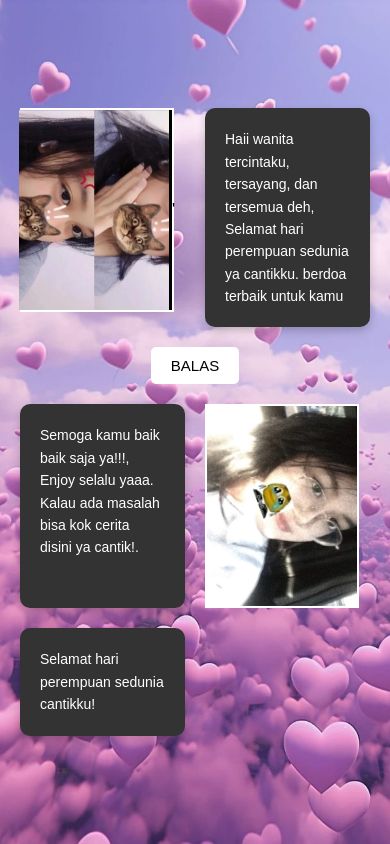
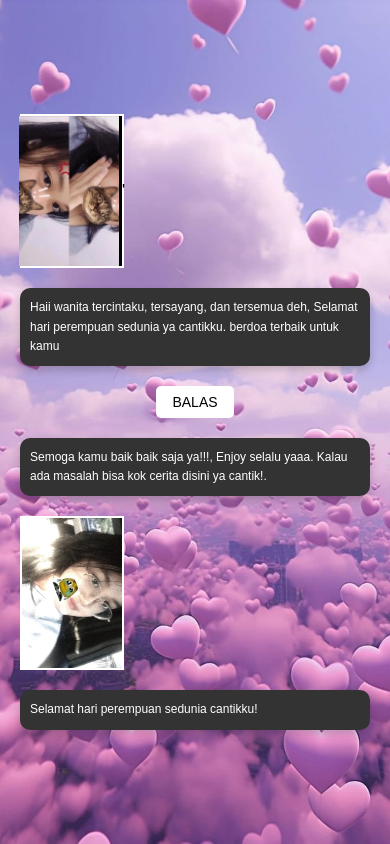
Before and after one commit to Nothingness1312/My-Girl, a plain HTML site: page index.html in a window 390 px wide. Drawn offline with Linux system fonts and the light colour scheme.

Commit message:
style.css

```diff
--- a/style.css
+++ b/style.css
@@ -11,6 +11,7 @@ body {
     font-family: Arial, sans-serif;
     box-sizing: border-box;
 }
+
 .container {
     display: grid;
     grid-template-areas:
@@ -22,6 +23,7 @@ body {
     text-align: center;
     position: relative;
 }
+
 .box {
     width: 150px;
     height: 200px;
@@ -31,34 +33,41 @@ body {
     justify-content: center;
     align-items: center;
 }
+
 .box img {
     width: 100%;
     height: 100%;
     object-fit: cover;
 }
+
 .box-top-left {
     grid-area: top-left;
 }
+
 .box-bottom-right {
     grid-area: bottom-right;
 }
+
 .text {
     color: white;
     background-color: #333;
     padding: 20px;
     border-radius: 10px;
-  box-shadow: 0 4px 8px rgba(0, 0, 0,0.2);
+    box-shadow: 0 4px 8px rgba(0, 0, 0, 0.2);
     font-size: 14px;
     line-height: 1.6;
     text-align: left;
 }
-.text top-right {
+
+.text.top-right {
     grid-area: top-right;
 }
-.text bottom-left {
+
+.text.bottom-left {
     grid-area: bottom-left;
 }
-.text bottom {
+
+.text.bottom-text {
     grid-area: bottom-text;
     position: absolute;
     bottom: 50px;
@@ -69,6 +78,7 @@ body {
     font-size: 12px;
     line-height: 1.4;
 }
+
 .button {
     grid-area: button;
     padding: 10px 20px;
@@ -80,3 +90,36 @@ body {
     color: black;
     margin: auto;
 }
+
+/* Media Queries */
+@media (max-width: 768px) {
+    .container {
+        grid-template-areas:
+            "top-left"
+            "top-right"
+            "button"
+            "bottom-left"
+            "bottom-right"
+            "bottom-text";
+    }
+
+    .box {
+        width: 100px;
+        height: 150px;
+    }
+
+    .text {
+        font-size: 12px;
+        padding: 10px;
+    }
+
+    .text.bottom-text {
+        font-size: 10px;
+        padding: 5px;
+    }
+
+    .button {
+        font-size: 14px;
+        padding: 8px 16px;
+    }
+}
```
Lines whose indentation alone changed are shown as unchanged.
